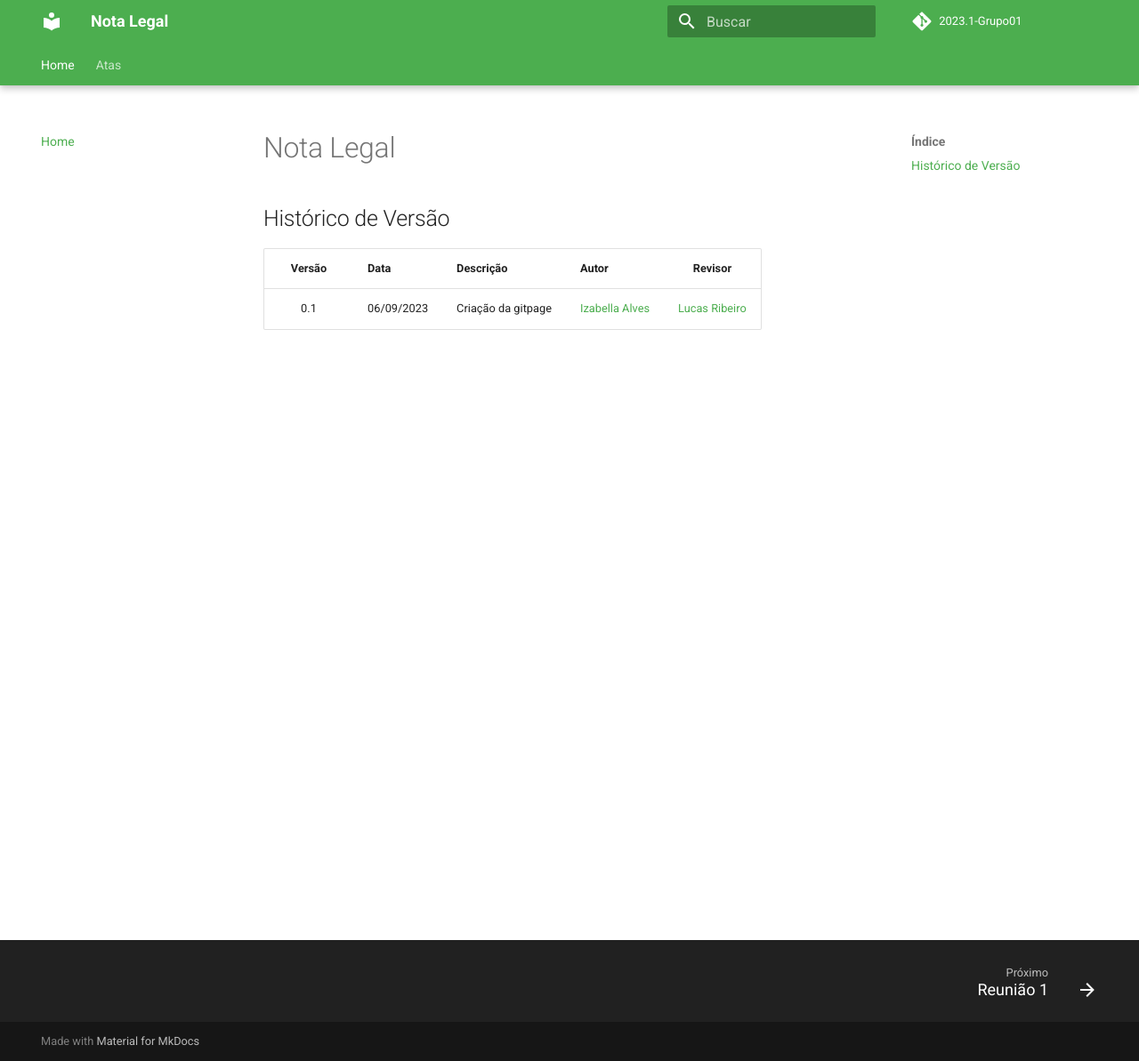
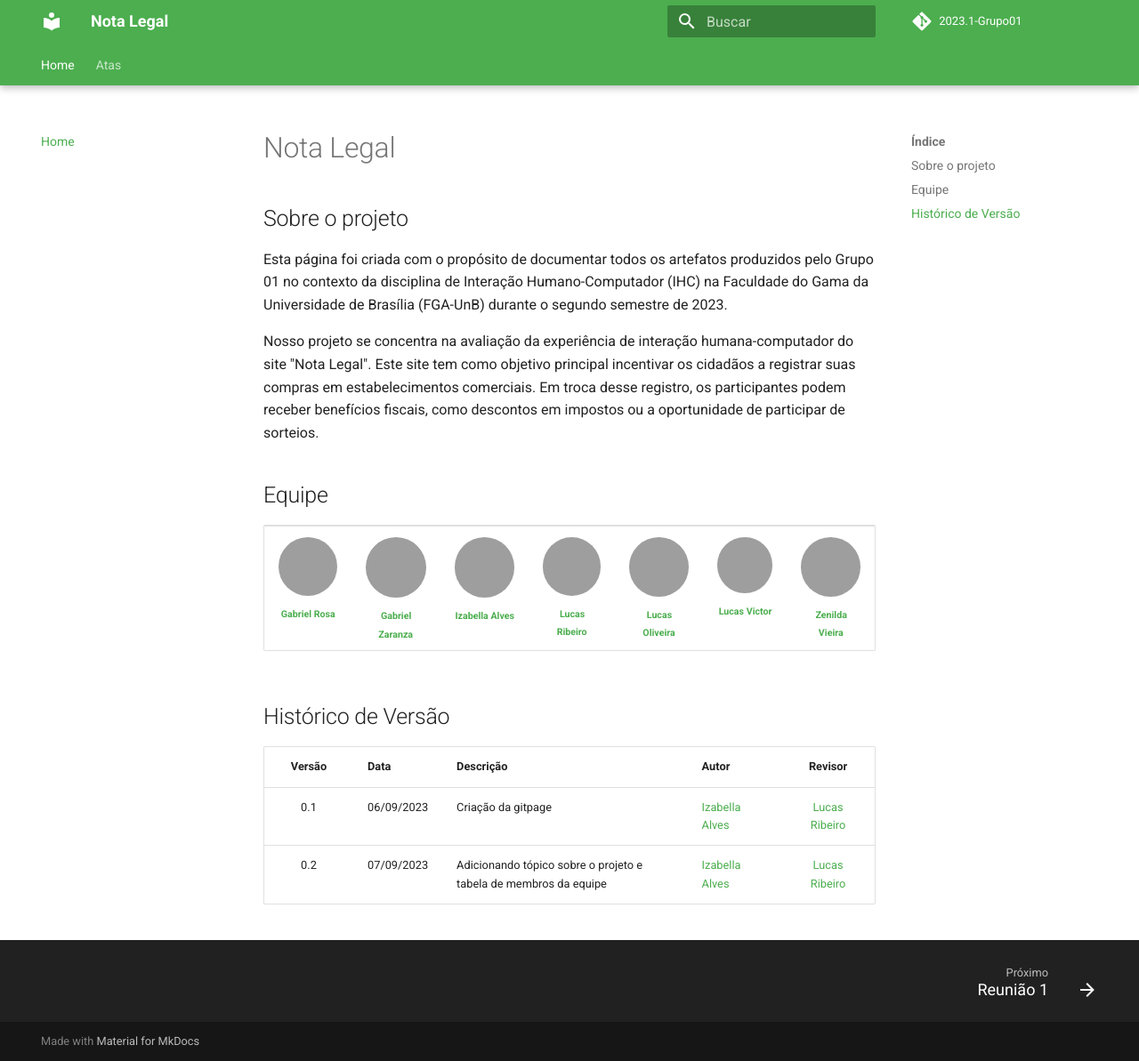
Before and after one commit to Interacao-Humano-Computador/2023.2-NotaLegal, an MkDocs documentation site: the page built from docs/index.md, in a window 1280 px wide and 1193 px high. Shown: the whole window at 89% size. Built offline with MkDocs 1.6.1 and Material for MkDocs 9.7.7, drawn with Linux system fonts in a browser that asks for light colours; comment, search, counter and statistics services are not loaded; grey boxes are pictures that could not be loaded.

Commit message:
atualizacao index

```diff
--- a/docs/index.md
+++ b/docs/index.md
@@ -1,7 +1,24 @@
 # Nota Legal
+## Sobre o projeto
+Esta página foi criada com o propósito de documentar todos os artefatos produzidos pelo Grupo 01 no contexto da disciplina de Interação Humano-Computador (IHC) na Faculdade do Gama da Universidade de Brasília (FGA-UnB) durante o segundo semestre de 2023.
+
+Nosso projeto se concentra na avaliação da experiência de interação humana-computador do site "Nota Legal". Este site tem como objetivo principal incentivar os cidadãos a registrar suas compras em estabelecimentos comerciais. Em troca desse registro, os participantes podem receber benefícios fiscais, como descontos em impostos ou a oportunidade de participar de sorteios.
+## Equipe
+<table>
+  <tr>
+    <td align="center"><a href="https://github.com/gabrielrosa09"><img style="border-radius: 50%;" src="https://avatars.githubusercontent.com/u/65716283?v=4" width="100px;" alt=""/><br /><sub><b>Gabriel Rosa</b></sub></a><br />
+    <td align="center"><a href="https://github.com/GZaranza"><img style="border-radius: 50%;" src="https://avatars.githubusercontent.com/u/116514986?v=4" width="100px;" alt=""/><br /><sub><b>Gabriel Zaranza</b></sub></a><br /><a href="Link git" title="Rocketseat"></a></td>
+    <td align="center"><a href="https://github.com/izabellaalves"><img style="border-radius: 50%;" src="https://avatars.githubusercontent.com/u/97957709?v=4" width="100px;" alt=""/><br /><sub><b>Izabella Alves</b></sub></a><br /><a href="Link git" title="Rocketseat"></a></td>
+        <td align="center"><a href="https://github.com/lucassouzs"><img style="border-radius: 50%;" src="https://avatars.githubusercontent.com/u/98030825?v=4" width="100px;" alt=""/><br /><sub><b>Lucas Ribeiro</b></sub></a><br />
+        <td align="center"><a href="https://github.com/LucasOliveiraDiasMarquesFerreira"><img style="border-radius: 50%;" src="https://avatars.githubusercontent.com/u/100947807?v=4" width="100px;" alt=""/><br /><sub><b>Lucas Oliveira</b></sub></a><br />
+                  <td align="center"><a href="https://github.com/Lucas13032003"><img style="border-radius: 50%;" src="https://avatars.githubusercontent.com/u/120221548?v=4" width="100px;" alt=""/><br /><sub><b>Lucas Victor</b></sub></a><br />
+    <td align="center"><a href="https://github.com/zenildavieira"><img style="border-radius: 50%;" src="https://avatars.githubusercontent.com/u/101183963?v=4" width="100px;" alt=""/><br /><sub><b>Zenilda Vieira</b></sub></a><br />
+  </tr>
+</table>
 
 ## Histórico de Versão
 
 |Versão|Data|Descrição|Autor|Revisor|
 |:----:|----|---------|-----|:-------:|
 |0.1|06/09/2023|Criação da gitpage|[Izabella Alves](https://github.com/izabellaalves)|[Lucas Ribeiro](https://github.com/lucassouzs)|
+|0.2|07/09/2023|Adicionando tópico sobre o projeto e tabela de membros da equipe|[Izabella Alves](https://github.com/izabellaalves)|[Lucas Ribeiro](https://github.com/lucassouzs)|
```
